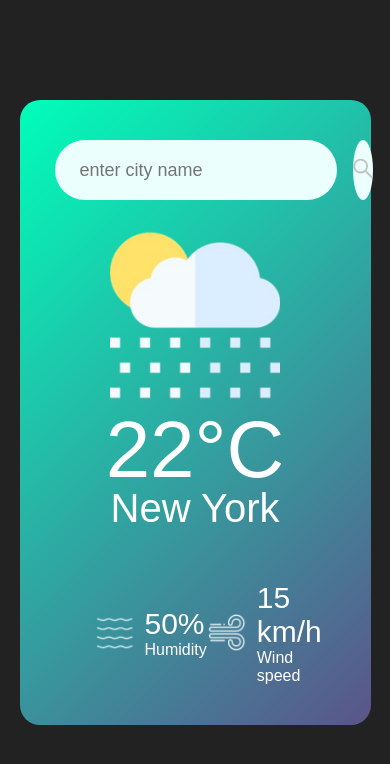
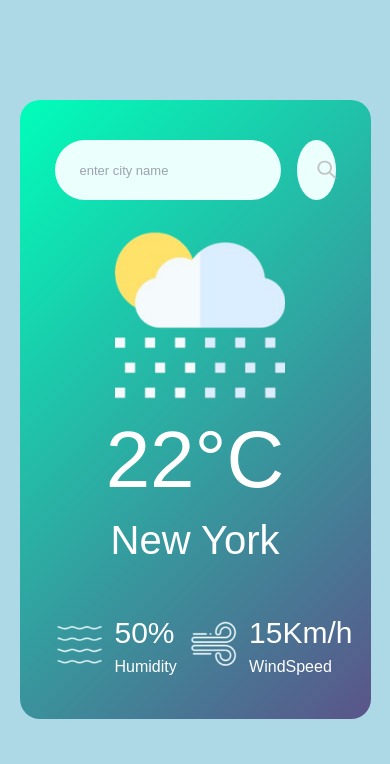
Before and after one commit to abhishekprajapatt/weather-app, a plain HTML site: page index.html in a window 390 px wide. Drawn offline with nearby package versions, Linux system fonts and the light colour scheme.

Commit message:
styel at mobile size screen

```diff
--- a/index.html
+++ b/index.html
@@ -3,8 +3,10 @@
 <head>
     <meta charset="UTF-8">
     <meta name="viewport" content="width=device-width, initial-scale=1.0">
-    <title>Document</title>
-    <style>
+    <script src="https://cdn.tailwindcss.com"></script>
+    <title>Weather</title>
+    <link rel="stylesheet" href="style.css">
+    <!-- <style>
         *{
     margin : 0;
     padding: 0;
@@ -51,6 +53,7 @@ body{
 }
 .search button img{
     width: 20px;
+    margin-left: 20px;
 }
 .weather-icon{
     width: 170px;
@@ -91,7 +94,12 @@ body{
     font-size: 30px;
     font-weight: 200;
 }
-    </style>
+@media only screen and (max-width: 600px) {
+  body {
+    background-color: lightblue;
+  }
+}
+    </style> -->
 </head>
 <body>
     <div class="card">
@@ -104,24 +112,25 @@ body{
             <h1 class="temp">22°C</h1>
             <h2 class="city">New York</h2>
             <div class="details">
-                <div class="col">
+                <div class="col col1">
                     <img src="./images/humidity.png" alt="image">
                     <div>
                         <p class="humidity">50%</p>
                         <p>Humidity</p>
                     </div>
                 </div>
-                <div class="col">
+                <div class="col col2">
                     <img src="./images/wind.png" alt="image">
                     <div>
-                        <p class="wind">15 km/h</p>
-                        <p>Wind speed</p>
+                        <p class="wind">15Km/h</p>
+                        <p>WindSpeed</p>
                     </div>
                 </div>
             </div>
         </div>
     </div>
-    <script>
+    <script src="index.js"></script>
+    <!-- <script>
         const apiKey = "0f36fd6374a86bb4c1a6a707e21f83cf"
         const apiUrl = "https://api.openweathermap.org/data/2.5/weather?&units=metric&q="
 
@@ -164,6 +173,6 @@ body{
         })
 
 
-    </script>
+    </script> -->
 </body>
 </html>
--- /dev/null
+++ b/index.js
@@ -0,0 +1,40 @@
+const apiKey = "0f36fd6374a86bb4c1a6a707e21f83cf"
+const apiUrl = "https://api.openweathermap.org/data/2.5/weather?&units=metric&q="
+
+const searchBox = document.querySelector(".search input");
+const searchBtn = document.querySelector(".search button");
+const weatherIcon = document.querySelector(".weather-icon");
+
+async function checkWeather(city){
+    const response = await fetch(apiUrl + city + `&appid=${apiKey}`)
+    var data  = await response.json();
+    console.log(data);
+    document.querySelector(".city").innerHTML = data.name;
+    document.querySelector(".temp").innerHTML = Math.round(data.main.temp) + "°C";
+    document.querySelector(".humidity").innerHTML = data.main.humidity + "%";
+    document.querySelector(".wind").innerHTML = data.wind.speed + " Km/h";
+
+    if(data.weather[0].main == "Clouds"){
+        weatherIcon.src = "./images/clouds.png";
+    }
+    else if(data.weather[0].main == "Clear"){
+        weatherIcon.src = "./images/clear.png";
+    }
+    else if(data.weather[0].main == "Rain"){
+        weatherIcon.src = "./images/rain.png";
+    }
+    else if(data.weather[0].main == "Drizzle"){
+        weatherIcon.src = "./images/drizzle.png";
+    }
+    else if(data.weather[0].main == "Mist"){
+        weatherIcon.src = "./images/Mist.png";
+    }
+    else if(data.weather[0].main == "Drizzle"){
+        weatherIcon.src = "./images/drizzle.png";
+    }
+
+}
+
+searchBtn.addEventListener("click", () => {
+    checkWeather(searchBox.value);
+})
--- /dev/null
+++ b/style.css
@@ -0,0 +1,121 @@
+*{
+margin : 0;
+padding: 0;
+font-family: 'Poppins', sans-serif;
+box-sizing: border-box;
+}
+body{
+background: #222;
+}
+.card{
+width: 90%;
+max-width: 470px;
+background: linear-gradient(135deg, #00feba, #5b548a);
+color: #fff;
+margin: 100px auto 0;
+border-radius: 20px;
+padding: 40px 35px;
+text-align: center;
+}
+.search{
+display: flex;
+flex-direction: row;
+}
+.search input{
+border: 0;
+outline: 0;
+background: #ebfffc;
+color: #555;
+padding: 10px 25px;
+height: 60px;
+border-radius: 30px;
+flex: 1;
+margin-right: 16px;
+font-size: 18px;
+}
+.search button{
+border: 0;
+outline: 0;
+background: #ebfffc;
+border-radius: 50%;
+width: 60px;
+height: 60px;
+cursor: pointer;
+}
+.search button img{
+width: 20px;
+margin-left: 20px;
+}
+.weather-icon{
+width: 170px;
+margin-left: 100px;
+margin-top: 30px;
+}
+.weather h1{
+font-size: 80px;
+font-weight: 500;
+}
+.weather h2{
+font-size: 40px;
+font-weight: 400;
+margin-top: -10px;
+}
+.details{
+display: flex;
+flex-direction: row;
+margin-left: 20px;
+align-items: center;
+justify-content: space-between;
+padding: 0 20px;
+margin-top: 50px;
+}
+.col{
+display: flex;
+align-items: center;
+text-align: left;
+}
+.col img{
+width: 40px;
+margin-right: 10px;
+}
+.wind{
+    font-size: 30px;
+    font-weight: 200;
+}
+.humidity{
+    font-size: 30px;
+    font-weight: 200;
+}
+@media only screen and (max-width: 600px) {
+    .search input{
+        border: 0;
+        outline: 0;
+        background: #ebfffc;
+        color: #555;
+        padding: 10px 25px;
+        height: 60px;
+        border-radius: 30px;
+        flex: 1;
+        margin-right: 16px;
+        font-size: 13px;
+    }
+    .weather-icon{
+        width: 170px;
+        margin-left: 60px;
+        margin-top: 30px;
+    }
+    .col img{
+        width: 50px;
+        margin-right: 10px;
+    }
+    .details{
+        margin-top: 40px;
+    }
+   .details .col1{
+    margin-left: -40px;
+    margin-right: 40px;
+   }
+body {
+background-color: lightblue;
+}
+}
```
